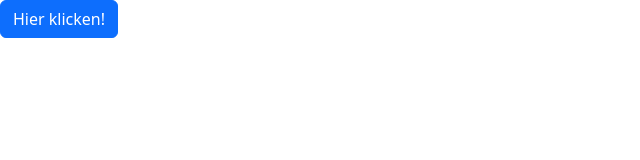
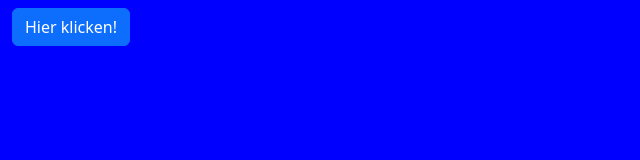
Before and after one commit to T-Syllow/Quizapp, a website: page index.html in a window 1280 px wide. Shown: the whole page, without its empty margins (0-640 px from the left). Drawn offline with nearby package versions, Linux system fonts and the light colour scheme.

Commit message:
implemented bootstrap navbar + background

```diff
--- a/index.html
+++ b/index.html
@@ -6,8 +6,15 @@
     <meta name="viewport" content="width=device-width, initial-scale=1.0">
     <link rel="stylesheet" href="node_modules/bootstrap/dist/css/bootstrap.min.css">
     <title>Tommys Quizapp</title>
+    <link rel="stylesheet" href="style.css">
+    <script src="script.js"></script>
 </head>
 <body>
-    <button class="btn btn-primary">Hier klicken!</button>
+    <nav class="navbar bg-body-tertiary">
+        <div class="container-fluid">
+            <button class="btn btn-primary">Hier klicken!</button>
+        </div>
+      </nav>
+
 </body>
 </html>
--- a/style.css
+++ b/style.css
@@ -0,0 +1,4 @@
+body {
+    min-height: 100vh;
+    background-color: blue !important;
+}
```
